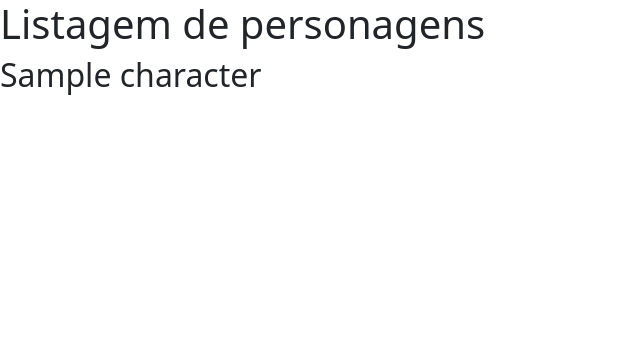
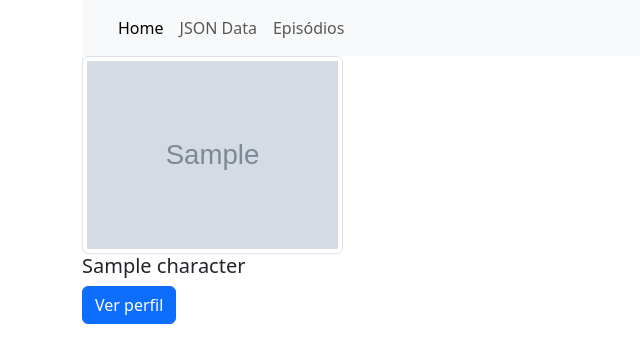
Before and after one commit to CarolinaSanches24/API--RickAndMarty, a Flask app: template templates/personagens.html in a window 1280 px wide. Shown: the top 363 px of the page, without its empty margins (0-640 px from the left). Run offline with Flask 3, Linux system fonts and the light colour scheme; the template is opened without the code that fills it: most values are stand-ins (such as "Sample title", 1, 10 or a date in 2020); grey boxes marked "Sample" are stand-in pictures.

Commit message:
feat: implementação de componentes

```diff
--- a/app.py
+++ b/app.py
@@ -11,6 +11,16 @@ def get_list_characters_page():
     dict = json.loads(data); # transforma esses dados em json p/ python
 
     return render_template("personagens.html", characters = dict["results"])
+
+@app.route("/profile/<id>") # obter um personagem
+
+def get_profile(id):
+    url = "https://rickandmortyapi.com/api/character/"+id;
+    response = urllib.request.urlopen(url)
+    data = response.read();
+    dict = json.loads(data);
+
+    return render_template("profile.html", profile = dict)
 
 @app.route("/lista")
 
--- /dev/null
+++ b/templates/layout.html
@@ -0,0 +1,19 @@
+<!DOCTYPE html>
+<html lang="en">
+  <head>
+    <meta charset="utf-8" />
+    <meta name="viewport" content="width=device-width, initial-scale=1" />
+    <title>Bootstrap demo</title>
+    <link
+      href="https://cdn.jsdelivr.net/npm/bootstrap@5.3.2/dist/css/bootstrap.min.css"
+      rel="stylesheet"
+      integrity="sha384-T3c6CoIi6uLrA9TneNEoa7RxnatzjcDSCmG1MXxSR1GAsXEV/Dwwykc2MPK8M2HN"
+      crossorigin="anonymous"
+    />
+  </head>
+  <body>
+    <main class="container">
+      {% include "nav.html" %} {% block content %} {% endblock %}
+    </main>
+  </body>
+</html>
--- /dev/null
+++ b/templates/nav.html
@@ -0,0 +1,33 @@
+<header>
+  <nav class="navbar navbar-expand-lg bg-body-tertiary">
+    <div class="container-fluid">
+      <a class="navbar-brand" href="#"> </a>
+      <button
+        class="navbar-toggler"
+        type="button"
+        data-bs-toggle="collapse"
+        data-bs-target="#navbarNav"
+        aria-controls="navbarNav"
+        aria-expanded="false"
+        aria-label="Toggle navigation"
+      >
+        <span class="navbar-toggler-icon"></span>
+      </button>
+      <div class="collapse navbar-collapse" id="navbarNav">
+        <ul class="navbar-nav">
+          <li class="nav-item">
+            <a class="nav-link active" aria-current="page" href="layout.html"
+              >Home</a
+            >
+          </li>
+          <li class="nav-item">
+            <a class="nav-link" href="/lista">JSON Data</a>
+          </li>
+          <li class="nav-item">
+            <a class="nav-link" href="/episodios">Episódios</a>
+          </li>
+        </ul>
+      </div>
+    </div>
+  </nav>
+</header>
--- a/templates/personagens.html
+++ b/templates/personagens.html
@@ -1,24 +1,18 @@
-<!DOCTYPE html>
-<html lang="en">
-  <head>
-    <meta charset="utf-8" />
-    <meta name="viewport" content="width=device-width, initial-scale=1" />
-    <title>Bootstrap demo</title>
-    <link
-      href="https://cdn.jsdelivr.net/npm/bootstrap@5.3.2/dist/css/bootstrap.min.css"
-      rel="stylesheet"
-      integrity="sha384-T3c6CoIi6uLrA9TneNEoa7RxnatzjcDSCmG1MXxSR1GAsXEV/Dwwykc2MPK8M2HN"
-      crossorigin="anonymous"
+{% extends "layout.html"%} {% block content %}
+<div class="row">
+  {% for character in characters %}
+  <div class="col-sm-3 col-6">
+    <img
+      src="{{character.image}}"
+      alt="{{character.name}}"
+      class="img-fluid img-thumbnail"
     />
-  </head>
-  <body>
-    <h1>Listagem de personagens</h1>
-    <div>
-      {% block content %} {% for character in characters %}
-      <div class="">
-        <h2>{{character.name}}</h2>
-      </div>
-      {% endfor%} {% endblock %}
-    </div>
-  </body>
-</html>
+
+    <h3 class="h5">{{character.name}}</h3>
+    <p>
+      <a href="/profile/{{character.id}}" class="btn btn-primary">Ver perfil</a>
+    </p>
+  </div>
+  {% endfor%}
+</div>
+{% endblock %}
```
Also changed, not shown: templates/profile.html (added, +14 -0 lines), 1 other file.
